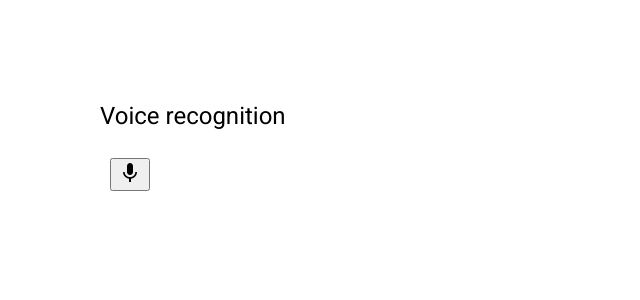
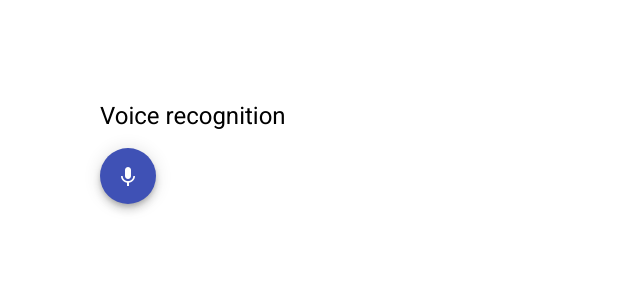
Before and after one commit to avinashbr/WFHackathon, an Angular app: page / in a window 1280 px wide. Shown: the top 300 px of the page, without its empty margins (0-640 px from the left). Built offline with nearby package versions, Linux system fonts and the light colour scheme.

Commit message:
voice button css changes

```diff
--- a/src/app/app.module.ts
+++ b/src/app/app.module.ts
@@ -6,6 +6,8 @@ import { AppComponent } from './app.component';
 import { SpeechToTextComponent } from './speech-to-text/speech-to-text.component';
 import { BrowserAnimationsModule } from '@angular/platform-browser/animations';
 import {MatIconModule} from '@angular/material/icon';
+import {MatButtonModule} from '@angular/material/button';
+
 
 
 @NgModule({
@@ -17,7 +19,8 @@ import {MatIconModule} from '@angular/material/icon';
     BrowserModule,
     AppRoutingModule,
     BrowserAnimationsModule,
-    MatIconModule
+    MatIconModule,
+    MatButtonModule
   ],
   providers: [],
   bootstrap: [AppComponent]
--- a/src/app/services/voice-recognition.service.ts
+++ b/src/app/services/voice-recognition.service.ts
@@ -28,6 +28,7 @@ export class VoiceRecognitionService {
   }
 
   start() {
+    this.text='';
     this.isStoppedSpeechRecog = false;
     this.recognition.start();
     console.log("Speech recognition started")
@@ -49,7 +50,7 @@ export class VoiceRecognitionService {
   }
 
   wordConcat() {
-    this.text = this.text + ' ' + this.tempWords + '.';
+    this.text = this.text + ' ' + this.tempWords;
     this.tempWords = '';
   }
 }
--- a/src/app/speech-to-text/speech-to-text.component.html
+++ b/src/app/speech-to-text/speech-to-text.component.html
@@ -1,7 +1,7 @@
 <div style="margin: 100px;">
     <h1>Voice recognition</h1>
-    <button style="margin: 10px;" (mousedown)="startService()" (mouseup)="stopService()">
+    <button mat-fab color="primary" (mousedown)="startService()" (mouseup)="stopService()">
         <mat-icon class="mic">mic</mat-icon>
-    </button>
+      </button>
     <p>{{service.text}}</p>
 </div>
```
